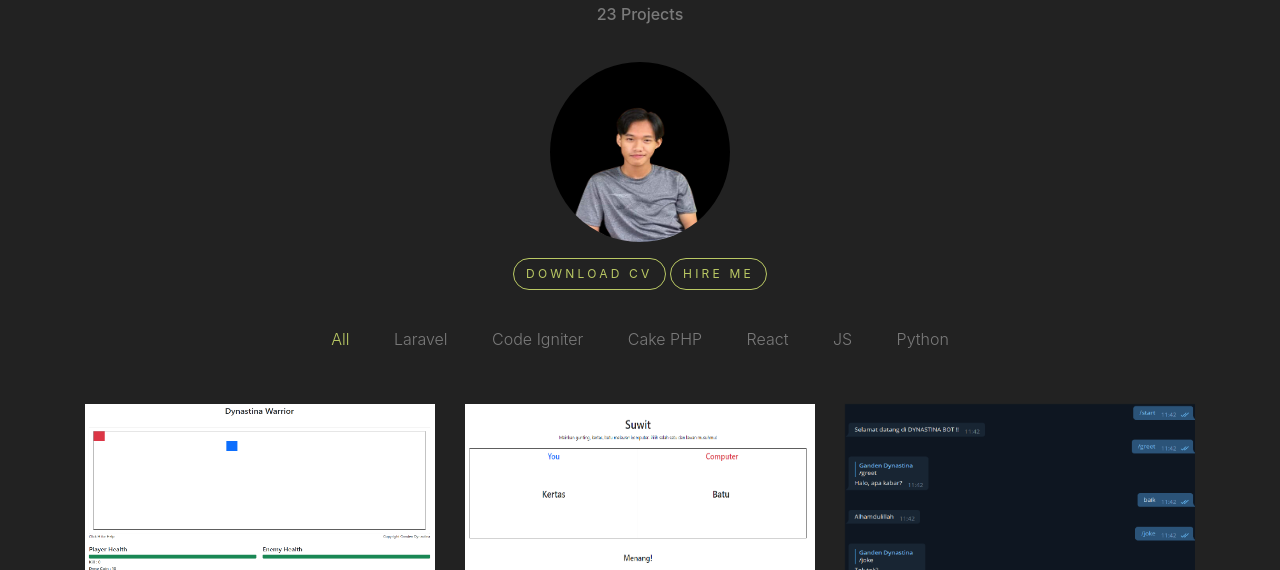
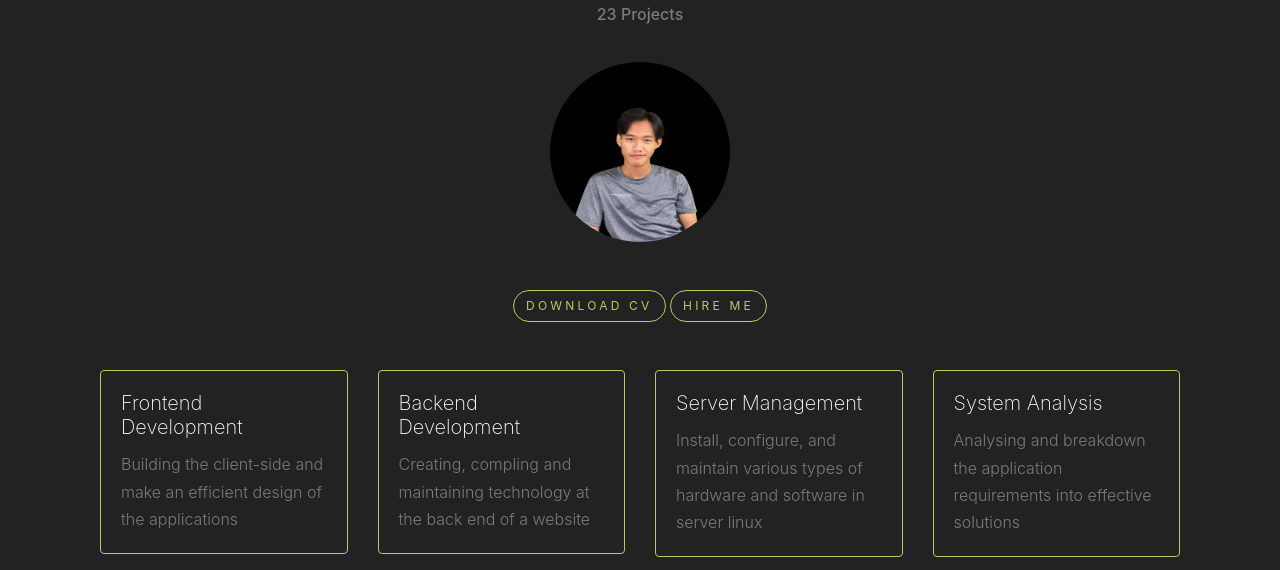
Before and after one commit to dynastina/dynastina.github.io, a plain HTML site: page index.html in a window 1280 px wide. Shown: the part 166-736 px from the top of the page. Drawn offline with nearby package versions, Linux system fonts and the light colour scheme; files whose address does not match are found by name.

Commit message:
Specializations

```diff
--- a/index.html
+++ b/index.html
@@ -32,7 +32,7 @@
 				</a>
 			</div>
 			<div class="container">
-				<div class="row mt-3 mb-3">
+				<div class="row mt-5 mb-5">
 					<div class="col-md-12 text-center">
 						<a href="https://www.cakeresume.com/dynastina" class="btn btn-outline-primary" target="_blank">Download CV</a>
 						<a href="https://wa.me/+6283879453415" class="btn btn-outline-primary" target="_blank">Hire Me</a>
@@ -40,7 +40,43 @@
 				</div>
 
 			</div>
-			<div class="filters">
+			<div class="container">
+				<div class="row mt-5">
+					<div class="col-lg-3">
+						<div class="card" style="background-color: transparent;border-color: #bac964;">
+							<div class="card-body">
+							  <h5 class="card-title">Frontend Development</h5>
+							  <p class="card-text">Building the client-side and make an efficient design of the applications</p>
+							</div>
+						  </div>
+					</div>
+					<div class="col-lg-3">
+						<div class="card" style="background-color: transparent;border-color: #bac964;">
+							<div class="card-body">
+							  <h5 class="card-title">Backend Development</h5>
+							  <p class="card-text">Creating, compling and maintaining technology at the back end of a website</p>
+							</div>
+						  </div>
+					</div>
+					<div class="col-lg-3">
+						<div class="card" style="background-color: transparent;border-color: #bac964;">
+							<div class="card-body">
+							  <h5 class="card-title">Server Management</h5>
+							  <p class="card-text">Install, configure, and maintain various types of hardware and software in server linux</p>
+							</div>
+						  </div>
+					</div>
+					<div class="col-lg-3">
+						<div class="card" style="background-color: transparent;border-color: #bac964;">
+							<div class="card-body">
+							  <h5 class="card-title">System Analysis</h5>
+							  <p class="card-text">Analysing and breakdown the application requirements into effective solutions</p>
+							</div>
+						  </div>
+					</div>
+				</div>
+			</div>
+			<div class="filters mt-3">
 				<ul>
 					<li class="active" data-filter="*">All</li>
 					<li data-filter=".laravel">Laravel</li>
```
